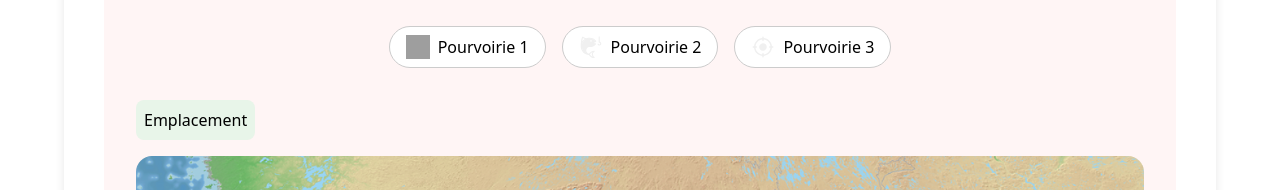
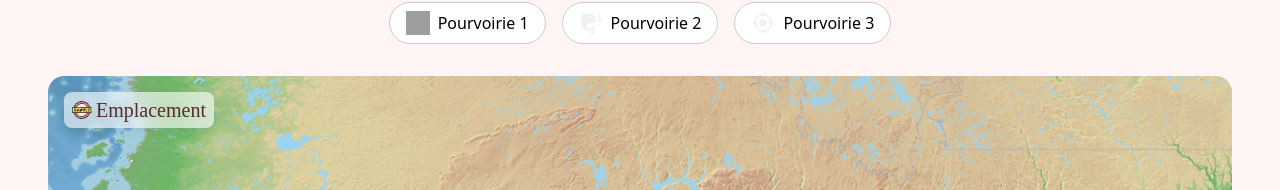
Before and after one commit to khoang-dev/soa_test, a Vue app: page / in a window 1280 px wide. Shown: the part 926-1116 px from the top of the page. Built offline with nearby package versions, Linux system fonts and the light colour scheme; grey boxes are pictures that could not be loaded.

Commit message:
feat: ✨ add sample logo for map

```diff
--- a/src/components/ActivitiesMap.vue
+++ b/src/components/ActivitiesMap.vue
@@ -76,12 +76,11 @@ const handleActivityClick = (activity: Activity) => {
     </div>
 
     <div class="map-container">
-      <div class="map-label">
-        <!-- <img src="@/assets/icons/Location.svg" alt="Location" class="location-icon" /> -->
-        <span>Emplacement</span>
-      </div>
-
       <div class="map-wrapper" :class="{ 'is-zoomed': isZoomed }">
+        <div class="map-label">
+          <img src="@/assets/sample-logo.png" alt="Location" class="location-icon" />
+          <span>Emplacement</span>
+        </div>
         <img src="@/assets/map.png" alt="Map" class="map-image" />
         <div
           v-for="activity in activities"
@@ -110,8 +109,8 @@ const handleActivityClick = (activity: Activity) => {
 
 <style scoped>
 .map-section {
-  padding: 2rem;
-  background-color: #fff5f5;
+  padding: 3rem;
+  /* background-color: #fff5f5; */
 }
 
 .title {
@@ -156,17 +155,33 @@ const handleActivityClick = (activity: Activity) => {
 .map-container {
   max-width: 1200px;
   margin: 0 auto;
+  position: relative;
 }
 
 .map-label {
+  position: absolute;
+  top: 16px;
+  left: 16px;
   display: flex;
   align-items: center;
-  gap: 0.5rem;
+  gap: 4px;
   margin-bottom: 1rem;
   padding: 0.5rem;
   background-color: #e8f5e9;
   border-radius: 0.5rem;
   width: fit-content;
+  border-radius: 8px;
+  background: rgba(255, 255, 255, 0.6);
+  box-shadow: 0px 2px 10px 0px rgba(51, 51, 51, 0.1);
+  backdrop-filter: blur(7.5px);
+  color: var(--3, #562c2c);
+  text-shadow: 0px 0px 8px rgba(0, 0, 0, 0.1);
+  font-family: Poppins;
+  font-size: 20px;
+  font-style: normal;
+  font-weight: 500;
+  line-height: 20px; /* 100% */
+  z-index: 2;
 }
 
 .location-icon {
@@ -182,7 +197,7 @@ const handleActivityClick = (activity: Activity) => {
 }
 
 .map-wrapper.is-zoomed {
-  transform: scale(1.2);
+  transform: scale(1.1);
 }
 
 .map-image {
--- a/src/views/HomeView.vue
+++ b/src/views/HomeView.vue
@@ -248,13 +248,14 @@ import CalendarCustom from '@/components/CalendarCustom.vue'
 }
 
 .map-container {
-  background: white;
+  /* background: white;
   padding: 40px;
-  border-radius: 12px;
-  box-shadow: 0 2px 10px rgba(0, 0, 0, 0.1);
-  width: 90%;
+  border-radius: 12px; */
+  /* box-shadow: 0 2px 10px rgba(0, 0, 0, 0.1); */
+  background-color: #fff5f5;
+  /* width: 90%;
   max-width: 1200px;
-  margin: 0 auto;
+  margin: 0 auto; */
 }
 
 .activity-container {
```
Also changed, not shown: src/assets/sample-logo.png (added).
